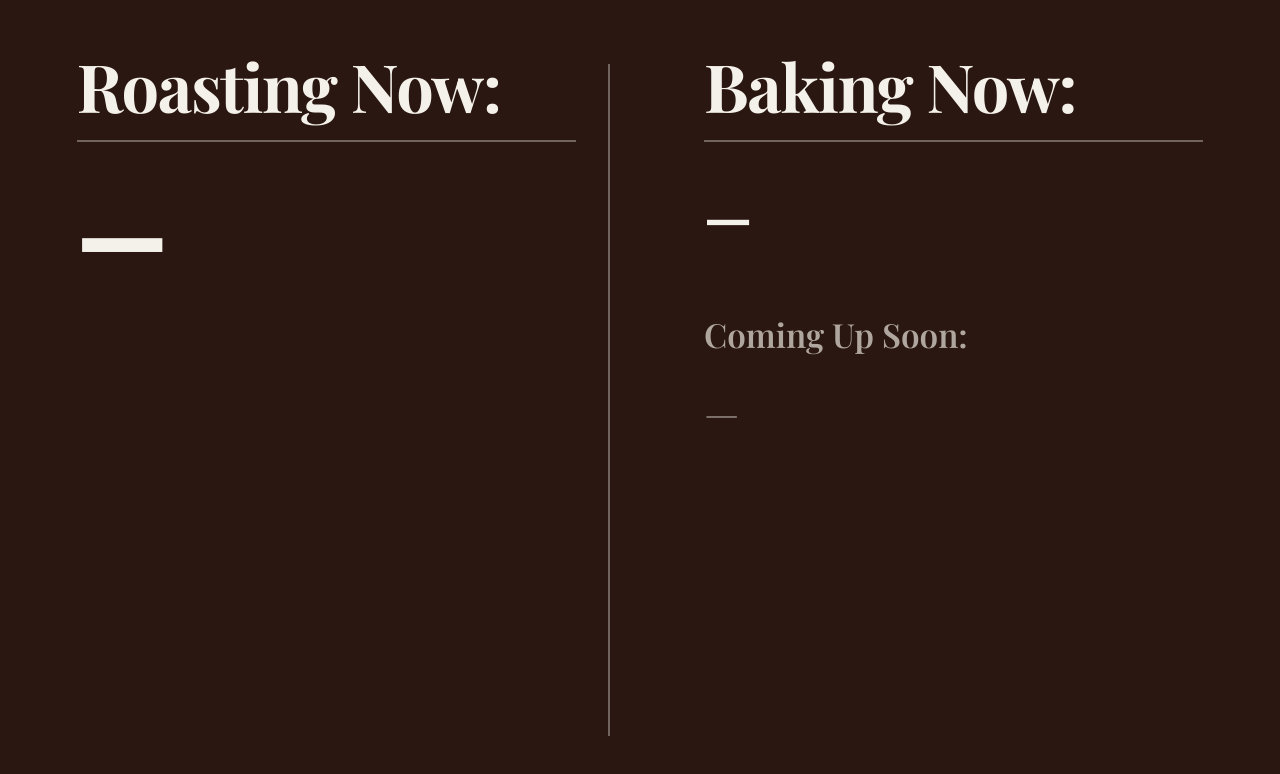
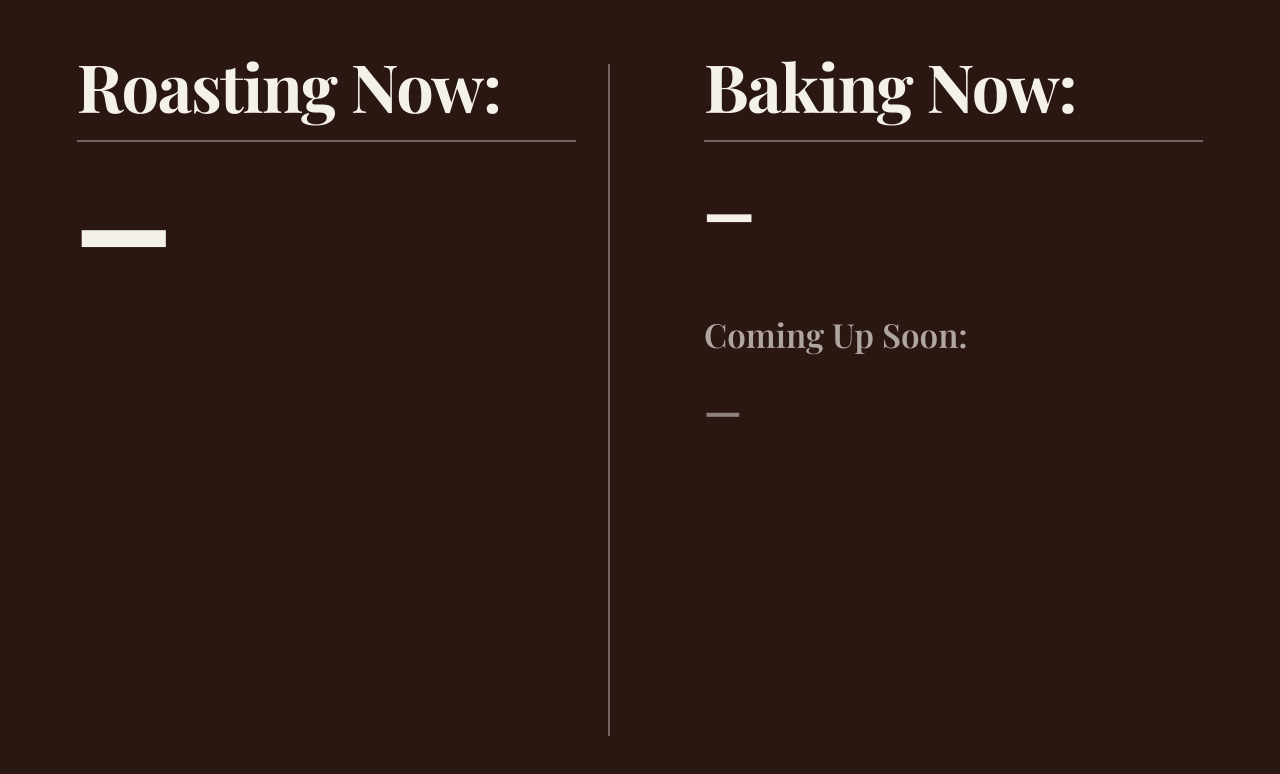
Before and after one commit to frigiddesert/coffee-bakery-sign, a plain HTML site: page templates/index.html in a window 1280 px wide. Drawn offline with nearby package versions, Linux system fonts and the light colour scheme; no server answers.

Commit message:
Switch to Raleway sans-serif for coffee and food items
- Add Raleway font import (weights 400-900)
- Apply Raleway to: current roast, previous roasts, baking items, coming soon
- Keep Playfair Display for section titles (nice contrast)
- Adjust letter-spacing for optimal sans-serif legibility
- Sans-serif fonts are much more readable from distance

```diff
--- a/templates/index.html
+++ b/templates/index.html
@@ -5,7 +5,7 @@
   <meta name="viewport" content="width=device-width, initial-scale=1.0" />
   <title>Village Roaster Display</title>
 
-  <link rel="stylesheet" href="https://fonts.googleapis.com/css2?family=Playfair+Display:wght@400;600;700;800;900&display=swap" />
+  <link rel="stylesheet" href="https://fonts.googleapis.com/css2?family=Playfair+Display:wght@400;600;700;800;900&family=Raleway:wght@400;500;600;700;800;900&display=swap" />
 
   <style>
     :root{
@@ -53,8 +53,9 @@
     }
 
     .current{
+      font-family: "Raleway", sans-serif;
       font-weight: 900;
-      letter-spacing: -0.02em;
+      letter-spacing: -0.01em;
       line-height: 1.02;
       font-size: clamp(68px, 7.75vw, 150px);
       margin-bottom: 2.8vw;
@@ -80,11 +81,13 @@
     }
 
     .bake-now-list{
-      font-weight: 700;
+      font-family: "Raleway", sans-serif;
+      font-weight: 800;
       font-size: clamp(36px, 4.2vw, 72px);
       line-height: 1.25;
       margin-bottom: 2.5vw;
       margin-top: 1.5vw;
+      letter-spacing: -0.01em;
     }
 
     .bake-now-list div{
@@ -92,20 +95,24 @@
     }
 
     .coming-soon{
-      font-weight: 500;
+      font-family: "Raleway", sans-serif;
+      font-weight: 600;
       font-size: clamp(28px, 3.2vw, 56px);
       color: var(--muted2);
       opacity: 0.75;
       line-height: 1.35;
       margin-top: 1vw;
+      letter-spacing: -0.005em;
     }
 
     .roast-previous{
-      font-weight: 600;
+      font-family: "Raleway", sans-serif;
+      font-weight: 700;
       font-size: clamp(32px, 3.8vw, 68px);
       color: var(--muted);
       line-height: 1.3;
       margin-top: 1.5vw;
+      letter-spacing: -0.01em;
     }
 
     .roast-previous div{
```
